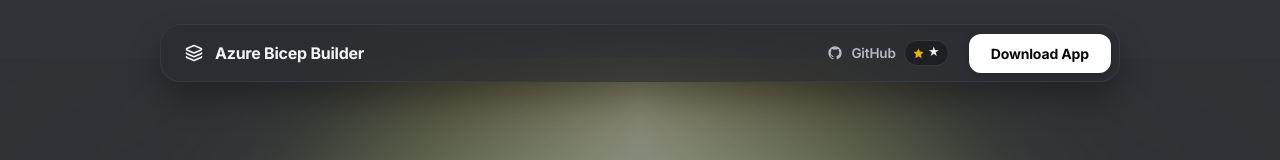
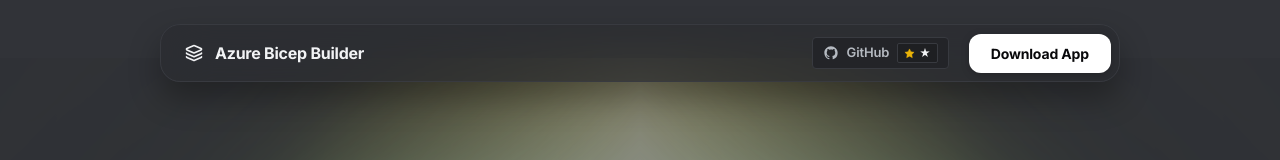
Before and after one commit to lunoxd/Azure-Bicep-Builder, a Next.js app in the folder website/: page / in a window 1280 px wide. Shown: the top 160 px of the page. Built offline with nearby package versions, Linux system fonts and the light colour scheme; no server answers.

Commit message:
style: update GitHub star container and button to crisp boxy design

```diff
--- a/website/app/globals.css
+++ b/website/app/globals.css
@@ -143,14 +143,20 @@ body {
   gap: 8px;
   color: var(--text-secondary);
   text-decoration: none;
-  font-size: 13.5px;
+  font-size: 13px;
   font-weight: 600;
-  transition: color 150ms ease;
+  padding: 5px 10px;
+  border: 1px solid var(--border-primary);
+  border-radius: 4px;
+  background: #232428;
+  transition: all 150ms ease;
   letter-spacing: -0.01em;
 }
 
 .nav-github-btn:hover {
   color: #ffffff;
+  background: #2b2d31;
+  border-color: #4e5058;
 }
 
 .nav-github-stars {
@@ -159,9 +165,9 @@ body {
   gap: 4px;
   background: #1e1f22;
   border: 1px solid var(--border-primary);
-  padding: 3px 8px;
-  border-radius: 9999px;
-  font-size: 11.5px;
+  padding: 1px 6px;
+  border-radius: 2px;
+  font-size: 11px;
   font-weight: 700;
   color: #f2f3f5;
   transition: background-color 150ms ease, border-color 150ms ease;
@@ -169,7 +175,7 @@ body {
 
 .nav-github-btn:hover .nav-github-stars {
   background: #35373c;
-  border-color: #4e5058;
+  border-color: #5c5e66;
 }
 
 .btn-nav-download {
```
